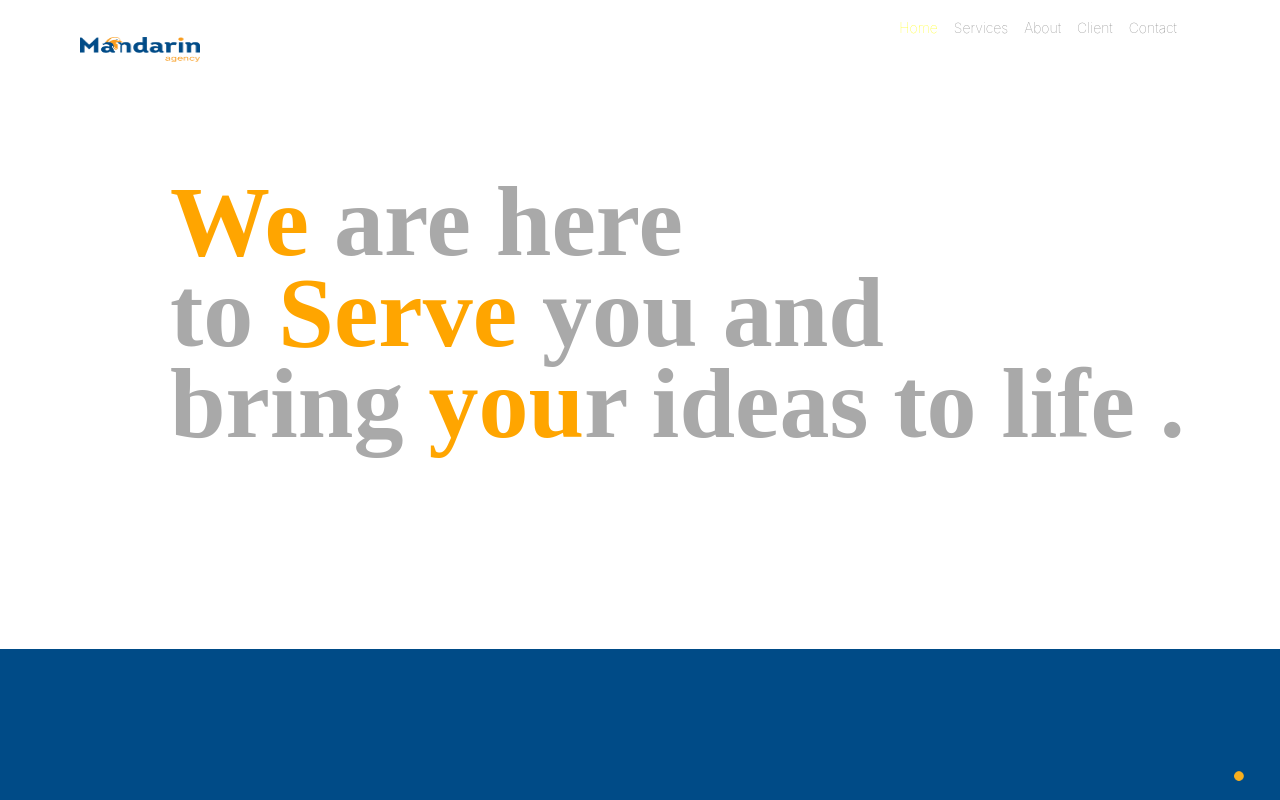
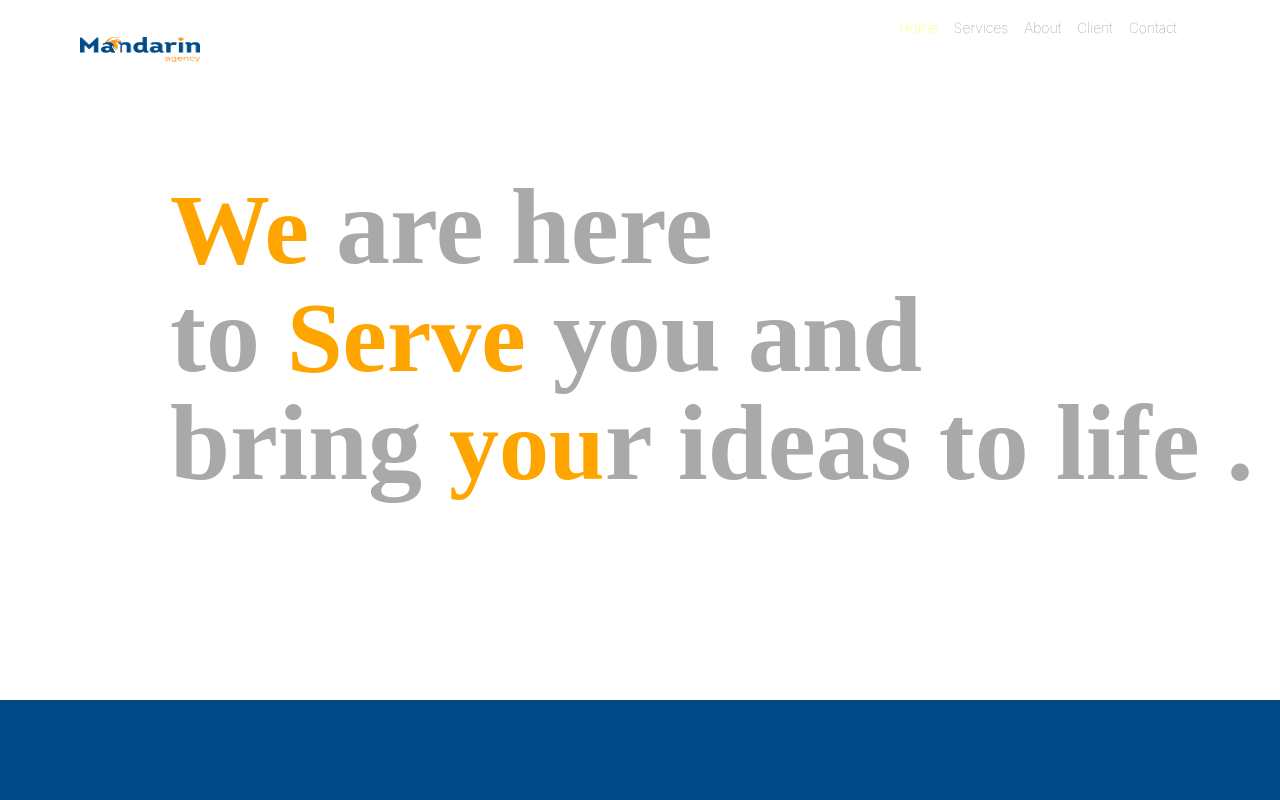
Before and after one commit to T-code1/mandarin-web, a React (Create React App) app: page / in a window 1280 px wide. Shown: the top 800 px of the page. Built offline with nearby package versions, Linux system fonts and the light colour scheme; a web font is replaced by a local one.

Commit message:
fix home text

```diff
--- a/src/App.css
+++ b/src/App.css
@@ -1,3 +1,3 @@
-h1{
-  text-align: center;
+ul.mr-auto.navbar-nav {
+	background-color: white;
 }
--- a/src/components/client.css
+++ b/src/components/client.css
@@ -1,16 +1,16 @@
-div#section4{
+div#section4 {
 	/* background-color: lightgrey; */
 }
-h1{
-    color: grey
+h1 {
+	color: grey;
 }
 
 .client_link {
-    background-color: rgb(250, 247, 247);
+	background-color: lightgray;
 	display: flex;
 	flex-wrap: wrap;
 	justify-content: center;
-    height:100vh;
+	height: 100vh;
 }
 
 img.chickentStore-img,
@@ -21,13 +21,11 @@ img.Isange-img,
 img.Kwetu-img,
 img.osisolution-img,
 img.solid-img,
-img.wivunika-img{
+img.wivunika-img {
 	/* height: 40vh; */
 	/* width: 32%; */
-    margin:50px
+	margin: 50px;
 }
-
-
 
 /* For Smartphones */
 @media all and (max-width: 670px) {
@@ -39,15 +37,14 @@ img.Isange-img,
 	img.Kwetu-img,
 	img.osisolution-img,
 	img.solid-img,
-img.wivunika-img{
+	img.wivunika-img {
 		display: none;
 	}
 
 	.client_link {
-    height:0vh;
+		height: 0vh;
 	}
 }
-
 
 /* For Tablets */
 @media (min-width: 670px) and (max-width: 1000px) {
@@ -59,9 +56,9 @@ img.wivunika-img{
 	img.Kwetu-img,
 	img.osisolution-img,
 	img.solid-img,
-    img.wivunika-img{
+	img.wivunika-img {
 		/* height: 40vh; */
 		/* width: 32%; */
-        margin:25px
+		margin: 25px;
 	}
 }
--- a/src/components/home.css
+++ b/src/components/home.css
@@ -2,7 +2,7 @@
 	background-color: white;
 	font-weight: bold;
 	text-align: center;
-	line-height: 90px;
+	line-height: 100px;
 	/* height: 70vh; */
 }
 p span {
@@ -10,7 +10,7 @@ p span {
 	font-weight: bold;
 	color: orange;
 	margin-bottom: 0px;
-	padding-bottom: 1px;
+	padding-bottom: 5px;
 }
 
 .home_text {
@@ -19,11 +19,11 @@ p span {
 }
 .home p,
 span {
-	font-size: 100px;
+	font-size: 108px;
 	color: darkgray;
 	font-style: bold;
 	margin-bottom: 0px;
-	padding-bottom: 1px;
+	padding-bottom: 5px;
 }
 
 .logo {
```
Lines whose indentation alone changed are shown as unchanged.
